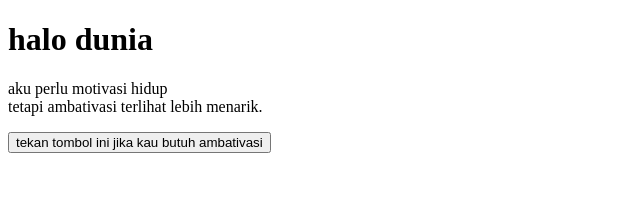
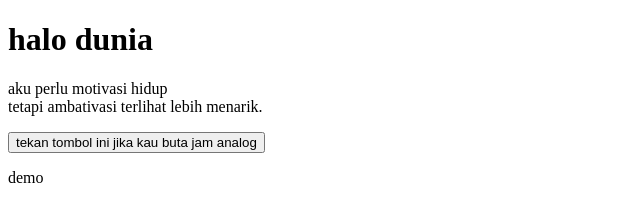
Before and after one commit to Salman-30/sslmn.github.io, a plain HTML site: page index.html in a window 1280 px wide. Shown: the full height of the page, 0-640 px from the left. Drawn offline with Linux system fonts and the light colour scheme.

Commit message:
index.html

```diff
--- a/index.html
+++ b/index.html
@@ -8,8 +8,8 @@
         <p>aku perlu motivasi hidup <br> tetapi ambativasi terlihat lebih menarik.</p>
         <script src="main.js"></script>
         <button type="button"
-onclick="document.getElementById('ambativasi tanpa eksekusi hanyalah air muwani yang mengalir😹😹').innerHTML = Date()">
-tekan tombol ini jika kau butuh ambativasi</button>
-
+onclick="document.getElementById('demo').innerHTML = Date()">
+tekan tombol ini jika kau buta jam analog</button>
+        <p>demo<p>
     </body>
 </html>
```
